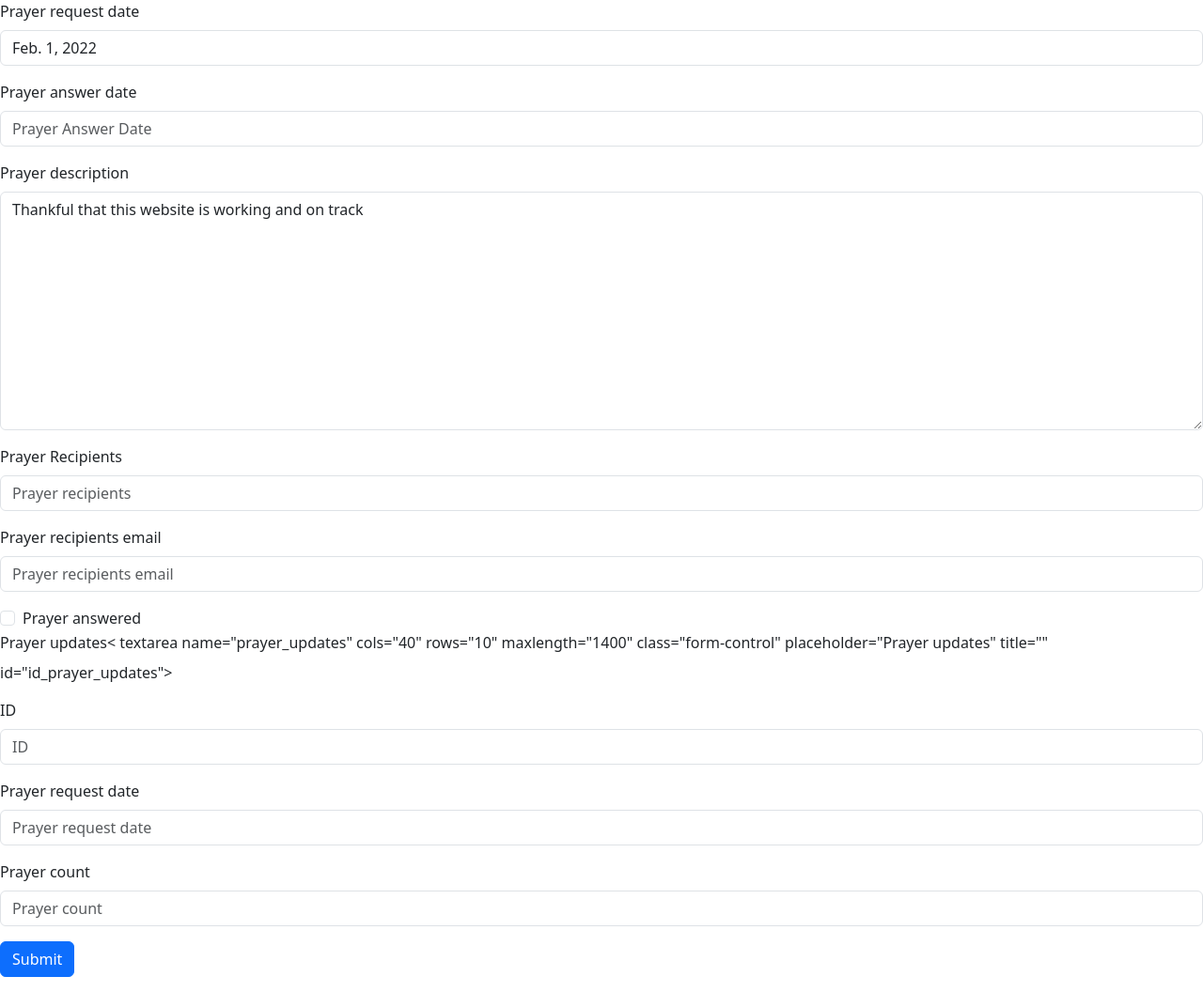
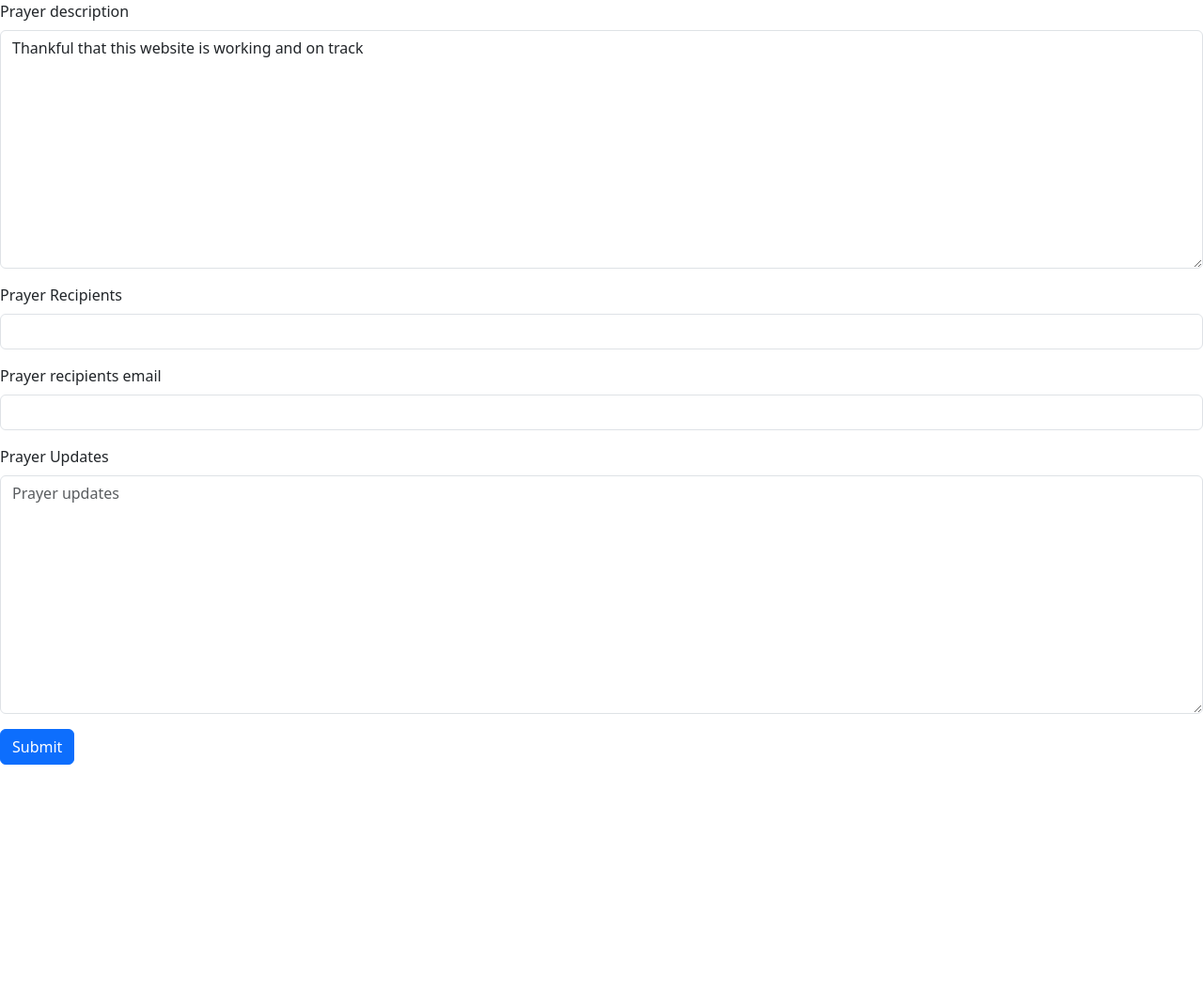
Before and after one commit to Avery009/pray-development, a Django app: page /request/edit/1 in a window 1280 px wide. Shown: the whole page at 94% size. After the commit the page ends 814 px from the top, so only its background shows below. Run offline with Django 3.2, Linux system fonts and the light colour scheme; data comes from the database, SQL or seed files in the repository; some libraries are stand-ins or nearby versions.

Commit message:
Adding editting functionality

```diff
--- a/pray/prayerrequest/views.py
+++ b/pray/prayerrequest/views.py
@@ -3,6 +3,7 @@ from django.http import HttpResponse, Http404
 from .models import Prayer
 from .forms import forms
 from django.template import loader
+from django.forms import formset_factory,modelformset_factory
 
 # Create your views here.
 
@@ -62,9 +63,19 @@ def prayerrequestinput(request):
 def prayerrequestedit(request,prayer_id):
 	if request.method == 'GET':
 		prayer = Prayer.objects.get(prayer_id=prayer_id)
-		form = forms.PrayerRequestEditForm()
+		#form = forms.PrayerRequestEditForm()
+		#PrayerFormSet = formset_factory(Prayer.objects.get(prayer_id=prayer_id),fields=('prayer_description','prayer_recipients','prayer_recipients_email','prayer_updates'))
+		PrayerFormSet = formset_factory(forms.PrayerRequestEditForm)
+		formset = PrayerFormSet(initial=[
+			{
+				'prayer_description':prayer.prayer_description,
+				'prayer_recipients':prayer.prayer_recipients,
+				'prayer_recipients_email':prayer.prayer_recipients_email,
+				'prayer_updates':prayer.prayer_updates
+			}
+		])
 		context = {
-			'form' : form,
+			'form' : formset,
 			'prayer' : prayer,
 		}
 		template = loader.get_template('editrequestform.html')
@@ -82,8 +93,19 @@ def prayerrequestedit(request,prayer_id):
 		#prayer_image = request.POST['prayer_image']
 		#prayer_answered_image = request.POST['prayer_answered_image']
 		#validate each field in some way to account for SQL injection, etc.
-		form = forms.PrayerRequestEditForm(request.POST)
-		if form.is_valid():
+		#form = forms.PrayerRequestEditForm(request.POST)
+		prayer = Prayer.objects.get(prayer_id=prayer_id)
+		PrayerFormSet = formset_factory(Prayer,fields=('prayer_description','prayer_recipients','prayer_recipients_email','prayer_updates','prayer_id'),absolute_max=2,max_num=2,min_num=0)
+		prayerFilter = Prayer.objects.filter(prayer_id=prayer.prayer_id)
+		data = {
+			'form-TOTAL-FORMS':'2',
+			'form-INITIAL-FORMS':'0',
+			'queryset':prayerFilter,
+		}
+		#PrayerFormSet = formset_factory(forms.PrayerRequestEditForm)
+		formset = PrayerFormSet(request.POST,request.FILES,data)
+		print(str(formset))
+		if formset.is_valid():
 			#prayer = form.save(commit=False)
 			#prayer_request_date = form.cleaned_data.get('prayer_request_date')
 			#prayer_answer_date = form.cleaned_data.get('prayer_answer_date')
@@ -95,11 +117,12 @@ def prayerrequestedit(request,prayer_id):
 			#prayer_updates = form.cleaned_data.get('prayer_updates')
 			#prayer_image = form.cleaned_data.get('prayer_image')
 			#prayer_answered_image = form.cleaned_data.get('prayer_answered_image')
-			form.save()
+			formset.save()
 			return redirect('/success')
 		else:
 			context = {
-				'error' : 501
+				'error' : 501,
+				'formset' : formset
 			}
 			template = loader.get_template('error.html')
 			return HttpResponse(template.render(context,request))
--- a/pray/templates/editrequestform.html
+++ b/pray/templates/editrequestform.html
@@ -8,44 +8,49 @@
 {% bootstrap_messages %}
 
 {% if prayer %}
+<form action="/request/edit/{{prayer.prayer_id}}" method="post" class="form">
+  {% csrf_token %}
+<!--
+   <div class="mb-3">
+	<label class="form-label" for="id_prayer_request_date">Prayer request date</label>
+	<input type="text" name="prayer_request_date" class="form-control" placeholder="Prayer Request Date" title="" value = "{{prayer.prayer_request_date}}" required id="id_prayer_request_date">
+  </div>
 
-<form action="/request/edit/{{prayer.prayer_id}}" method="post" class="form">
-  <div class="mb-3"><label class="form-label" for="id_prayer_request_date">Prayer request date</label><input type="text" name="prayer_request_date" class="form-control" placeholder="Prayer Request Date" title="" value = "{{prayer.prayer_request_date}}" required id="id_prayer_request_date"></div>
   <div class="mb-3">
 	<label class="form-label" for="id_prayer_answer_date">Prayer answer date</label>
 	<input type="text" name="prayer_answer_date" class="form-control" {% if prayer.prayer_answer_date %}value="{{prayer.prayer_answer_date}}"{% elif prayer.prayer_answer_date is None %}placeholder="Prayer Answer Date" {% endif %} title="" id="id_prayer_answer_date">
   </div>
+-->
   <div class="mb-3">
 	<label class="form-label" for="id_prayer_description">Prayer description</label>
 	<textarea name="prayer_description" cols="40" rows="10" maxlength="1000" class="form-control" {% if prayer.prayer_description is None %}placeholder="Prayer Description" {% endif %} title="" required id="id_prayer_description">{% if prayer.prayer_description %}{{prayer.prayer_description}}{% endif %}</textarea>
   </div>
   <div class="mb-3">
 	<label class="form-label" for="id_prayer_recipients">Prayer Recipients</label>
-	<input type="text" name="prayer_recipients" maxlength="100" class="form-control" placeholder="Prayer recipients" title="" id="id_prayer_recipients">
+	<input type="text" name="prayer_recipients" maxlength="100" class="form-control" {% if prayer.prayer_recipients %}value="{{prayer.prayer_recipients}}"{% elif prayer.prayer_recipients is None %}placeholder="Prayer Recipients" {% endif %} title="" id="id_prayer_recipients">
   </div>
-  <div class="mb-3"><label class="form-label" for="id_prayer_recipients_email">Prayer recipients email</label>
-	<input type="text" name="prayer_recipients_email" maxlength="100" class="form-control" placeholder="Prayer recipients email" title="" id="id_prayer_recipients_email">
+  <div class="mb-3">
+	<label class="form-label" for="id_prayer_recipients_email">Prayer recipients email</label>
+	<input type="text" name="prayer_recipients_email" maxlength="100" class="form-control" {% if prayer.prayer_recipients_email %}value="{{prayer.prayer_recipients_email}}"{% elif prayer.prayer_recipients_email is None %}placeholder="Prayer Recipients Email" {% endif %} title="" id="id_prayer_recipients_email">
   </div>
-  <div class="mb-3"><div class="form-check">
+<!--
+  <div class="mb-3">
+	<div class="form-check">
 	<input type="checkbox" name="prayer_answered" class="form-check-input" id="id_prayer_answered">
 	<label class="form-check-label" for="id_prayer_answered">Prayer answered</label>
+  	</div>
   </div>
+-->
   <div class="mb-3">
-	<label class="form-label" for="id_prayer_updates">Prayer updates</label><
-	textarea name="prayer_updates" cols="40" rows="10" maxlength="1400" class="form-control" placeholder="Prayer updates" title="" id="id_prayer_updates"></textarea>
+	<label class="form-label" for="id_prayer_updates">Prayer Updates</label>
+	<textarea name="prayer_updates" cols="40" rows="10" maxlength="1400" class="form-control" placeholder="Prayer updates" title="" id="id_prayer_updates"></textarea>
   </div>
+<!--
   <div class="mb-3">
-	<label class="form-label" for="id_prayer_id">ID</label>
-	<input type="text" name="prayer_id" maxlength="100" class="form-control" placeholder="ID" title="" required id="id_prayer_id">
+	<label class="form-label" for="id_prayer_count">Prayer Count</label>
+	<input type="number" name="prayer_count" class="form-control" {% if prayer.prayer_count %}value="{{prayer.prayer_count}}"{% elif prayer.prayer_count is None %}placeholder="Prayer Count" {% endif %} title="" id="id_prayer_count">
   </div>
-  <div class="mb-3">
-	<label class="form-label" for="id_prayer_request_date">Prayer request date</label>
-	<input type="text" name="prayer_request_date" class="form-control" placeholder="Prayer request date" title="" required id="id_prayer_request_date">
-  </div>
-  <div class="mb-3">
-	<label class="form-label" for="id_prayer_count">Prayer count</label>
-	<input type="number" name="prayer_count" class="form-control" placeholder="Prayer count" title="" required id="id_prayer_count">
-  </div>
+-->
   <div class="mb-3">
     <button type="submit" class="btn btn-primary">
       Submit
--- a/pray/templates/error.html
+++ b/pray/templates/error.html
@@ -1 +1,4 @@
 <h1>Error:{{error}}</h1>
+{% if formset %}
+{{formset}}
+{% endif %}
```
Also changed, not shown: 1 other file.
